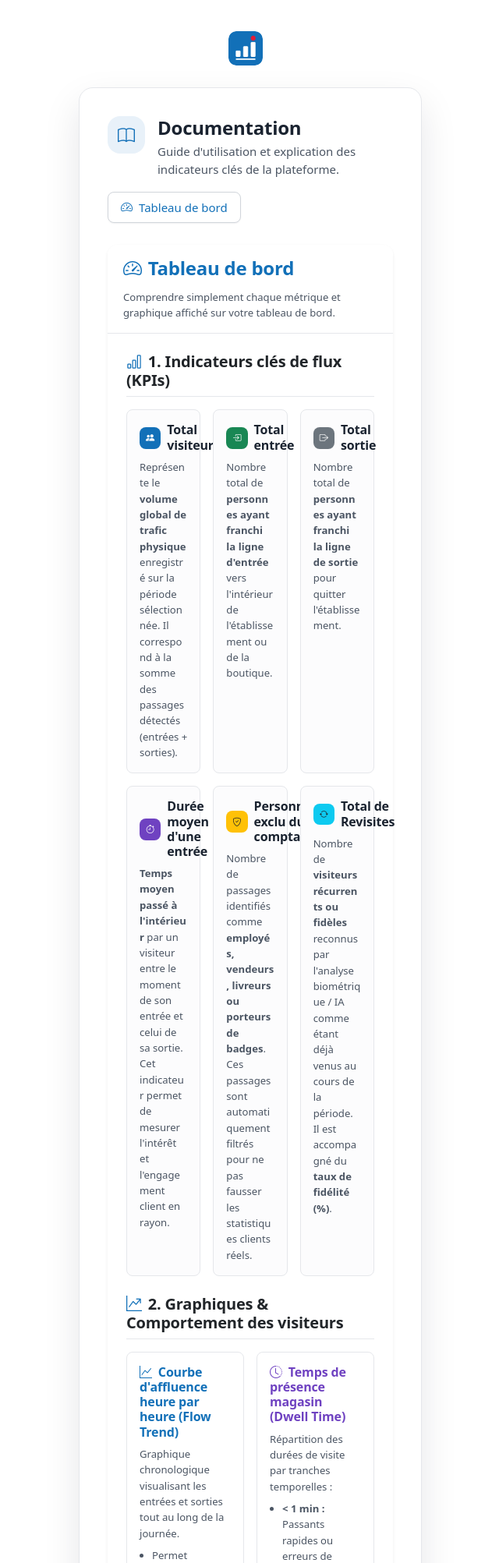
After one commit to biggedobackup/ika-camera-comptage-de-visite-, a Python web app: template app/templates/documentation/index.html in a window 1280 px wide. The commit adds this page. Shown: the top 2005 px of the page at 78% size, without its empty margins (319-959 px from the left). Run offline with Jinja, Linux system fonts and the light colour scheme; the template is opened without the code that fills it, so the values that code supplies are empty; some libraries are stand-ins or nearby versions.

Commit message:
feat: ajout de la page documentation avec explication du tableau de bord et intégration menu

```diff
--- /dev/null
+++ b/app/documentation/__init__.py
@@ -0,0 +1 @@
+"""Module documentation."""
--- a/app/main.py
+++ b/app/main.py
@@ -21,6 +21,7 @@ from app.historique.routes import router as historique_router
 from app.rapports.routes import router as rapports_router
 from app.tableau_de_bord.routes import router as tableau_de_bord_router
 from app.utilisateur.routes import router as utilisateur_router
+from app.documentation.routes import router as documentation_router
 
 
 def configurer_journalisation() -> None:
@@ -89,6 +90,7 @@ app.include_router(utilisateur_router, dependencies=protection_csrf)
 app.include_router(historique_router, dependencies=protection_csrf)
 app.include_router(camera_ui_router, dependencies=protection_csrf)
 app.include_router(rapports_router, dependencies=protection_csrf)
+app.include_router(documentation_router, dependencies=protection_csrf)
 
 
 @app.get("/", include_in_schema=False)
--- a/app/templates/composants/menu.html
+++ b/app/templates/composants/menu.html
@@ -128,7 +128,7 @@
           </a>
         </li>
         <li>
-          <a class="menu-lien{% if request.url.path == '/docs' %} active{% endif %}" href="/docs" target="_blank">
+          <a class="menu-lien{% if request.url.path == '/documentation' %} active{% endif %}" href="/documentation"{% if request.url.path == '/documentation' %} aria-current="page"{% endif %}>
             <i class="bi bi-book" aria-hidden="true"></i><span>Documentation</span>
           </a>
         </li>
@@ -153,7 +153,7 @@
       {"titre": "Mon compte", "liens": [
         {"url": "/profil", "libelle": "Mon profil", "icone": "bi-person-circle", "roles": None},
         {"url": "/otp/configuration", "libelle": "Double auth", "icone": "bi-shield-lock", "roles": None},
-        {"url": "/docs", "libelle": "Documentation", "icone": "bi-book", "roles": None, "target": "_blank"},
+        {"url": "/documentation", "libelle": "Documentation", "icone": "bi-book", "roles": None},
       ]},
     ] -%}
     {%- set urls = [] -%}
--- /dev/null
+++ b/app/templates/documentation/index.html
@@ -0,0 +1,208 @@
+{% extends "base.html" %}
+{% from "composants/page.html" import entete_page %}
+
+{% block titre %}Documentation - IKA COMPTEUR{% endblock %}
+
+{% block contenu %}
+{% call entete_page("Documentation", "Guide d'utilisation et explication des indicateurs clés de la plateforme.", "bi-book") %}
+  <div class="d-flex align-items-center gap-2">
+    <a class="btn btn-outline-primary" href="/tableau-de-bord"><i class="bi bi-speedometer2"></i><span>Tableau de bord</span></a>
+  </div>
+{% endcall %}
+
+<div class="row g-4">
+  <div class="col-lg-12">
+    <!-- Section Tableau de bord -->
+    <div class="card border-0 shadow-sm mb-4">
+      <div class="card-header bg-white py-3 border-bottom">
+        <h3 class="card-title h4 mb-0 fw-bold text-primary">
+          <i class="bi bi-speedometer2 me-2"></i>Tableau de bord
+        </h3>
+        <p class="text-muted small mb-0 mt-1">
+          Comprendre simplement chaque métrique et graphique affiché sur votre tableau de bord.
+        </p>
+      </div>
+      <div class="card-body p-4">
+
+        <!-- 1. Les 6 indicateurs clés (KPIs) -->
+        <h4 class="h5 fw-bold text-dark mb-3 pb-2 border-bottom">
+          <i class="bi bi-bar-chart me-2 text-primary"></i>1. Indicateurs clés de flux (KPIs)
+        </h4>
+
+        <div class="row g-3 mb-4">
+          <!-- Total visiteurs -->
+          <div class="col-md-6 col-lg-4">
+            <div class="p-3 border rounded h-100 bg-light-subtle">
+              <div class="d-flex align-items-center mb-2">
+                <span class="badge bg-primary me-2 p-2"><i class="bi bi-people-fill"></i></span>
+                <h5 class="h6 mb-0 fw-bold">Total visiteurs</h5>
+              </div>
+              <p class="small text-muted mb-0">
+                Représente le <strong>volume global de trafic physique</strong> enregistré sur la période sélectionnée. Il correspond à la somme des passages détectés (entrées + sorties).
+              </p>
+            </div>
+          </div>
+
+          <!-- Total entrée -->
+          <div class="col-md-6 col-lg-4">
+            <div class="p-3 border rounded h-100 bg-light-subtle">
+              <div class="d-flex align-items-center mb-2">
+                <span class="badge bg-success me-2 p-2"><i class="bi bi-box-arrow-in-right"></i></span>
+                <h5 class="h6 mb-0 fw-bold">Total entrée</h5>
+              </div>
+              <p class="small text-muted mb-0">
+                Nombre total de <strong>personnes ayant franchi la ligne d'entrée</strong> vers l'intérieur de l'établissement ou de la boutique.
+              </p>
+            </div>
+          </div>
+
+          <!-- Total sortie -->
+          <div class="col-md-6 col-lg-4">
+            <div class="p-3 border rounded h-100 bg-light-subtle">
+              <div class="d-flex align-items-center mb-2">
+                <span class="badge bg-secondary me-2 p-2"><i class="bi bi-box-arrow-right"></i></span>
+                <h5 class="h6 mb-0 fw-bold">Total sortie</h5>
+              </div>
+              <p class="small text-muted mb-0">
+                Nombre total de <strong>personnes ayant franchi la ligne de sortie</strong> pour quitter l'établissement.
+              </p>
+            </div>
+          </div>
+
+          <!-- Durée moyen d'une entrée -->
+          <div class="col-md-6 col-lg-4">
+            <div class="p-3 border rounded h-100 bg-light-subtle">
+              <div class="d-flex align-items-center mb-2">
+                <span class="badge bg-purple text-white me-2 p-2" style="background-color: #6f42c1;"><i class="bi bi-stopwatch"></i></span>
+                <h5 class="h6 mb-0 fw-bold">Durée moyen d'une entrée</h5>
+              </div>
+              <p class="small text-muted mb-0">
+                <strong>Temps moyen passé à l'intérieur</strong> par un visiteur entre le moment de son entrée et celui de sa sortie. Cet indicateur permet de mesurer l'intérêt et l'engagement client en rayon.
+              </p>
+            </div>
+          </div>
+
+          <!-- Personnel exclu du comptage -->
+          <div class="col-md-6 col-lg-4">
+            <div class="p-3 border rounded h-100 bg-light-subtle">
+              <div class="d-flex align-items-center mb-2">
+                <span class="badge bg-warning text-dark me-2 p-2"><i class="bi bi-shield-check"></i></span>
+                <h5 class="h6 mb-0 fw-bold">Personnel exclu du comptage</h5>
+              </div>
+              <p class="small text-muted mb-0">
+                Nombre de passages identifiés comme <strong>employés, vendeurs, livreurs ou porteurs de badges</strong>. Ces passages sont automatiquement filtrés pour ne pas fausser les statistiques clients réels.
+              </p>
+            </div>
+          </div>
+
+          <!-- Total de Revisites -->
+          <div class="col-md-6 col-lg-4">
+            <div class="p-3 border rounded h-100 bg-light-subtle">
+              <div class="d-flex align-items-center mb-2">
+                <span class="badge bg-info text-dark me-2 p-2"><i class="bi bi-arrow-repeat"></i></span>
+                <h5 class="h6 mb-0 fw-bold">Total de Revisites</h5>
+              </div>
+              <p class="small text-muted mb-0">
+                Nombre de <strong>visiteurs récurrents ou fidèles</strong> reconnus par l'analyse biométrique / IA comme étant déjà venus au cours de la période. Il est accompagné du <strong>taux de fidélité (%)</strong>.
+              </p>
+            </div>
+          </div>
+        </div>
+
+        <!-- 2. Graphiques et Analyses détaillées -->
+        <h4 class="h5 fw-bold text-dark mb-3 pb-2 border-bottom">
+          <i class="bi bi-graph-up-arrow me-2 text-primary"></i>2. Graphiques & Comportement des visiteurs
+        </h4>
+
+        <div class="row g-3 mb-4">
+          <!-- Flow Trend -->
+          <div class="col-md-6">
+            <div class="p-3 border rounded h-100">
+              <h5 class="h6 fw-bold text-primary mb-2">
+                <i class="bi bi-graph-up me-1"></i> Courbe d'affluence heure par heure (Flow Trend)
+              </h5>
+              <p class="small text-muted mb-2">
+                Graphique chronologique visualisant les entrées et sorties tout au long de la journée.
+              </p>
+              <ul class="small text-muted ps-3 mb-0">
+                <li>Permet d'identifier instantanément les <strong>heures de pointe (pics d'affluence)</strong> et les périodes creuses.</li>
+                <li>Facilite l'optimisation des plannings d'équipes et l'ouverture des caisses.</li>
+              </ul>
+            </div>
+          </div>
+
+          <!-- Temps de présence magasin -->
+          <div class="col-md-6">
+            <div class="p-3 border rounded h-100">
+              <h5 class="h6 fw-bold text-purple mb-2" style="color: #6f42c1;">
+                <i class="bi bi-clock-history me-1"></i> Temps de présence magasin (Dwell Time)
+              </h5>
+              <p class="small text-muted mb-2">
+                Répartition des durées de visite par tranches temporelles :
+              </p>
+              <ul class="small text-muted ps-3 mb-0">
+                <li><strong>&lt; 1 min :</strong> Passants rapides ou erreurs de direction.</li>
+                <li><strong>1 à 5 min :</strong> Visites express ou achats ciblés.</li>
+                <li><strong>5 à 15 min :</strong> Visites d'achat actives et recherche de produits.</li>
+                <li><strong>&gt; 15 min :</strong> Immersion longue en magasin, fort potentiel panier.</li>
+              </ul>
+            </div>
+          </div>
+
+          <!-- Répartition par genre -->
+          <div class="col-md-6">
+            <div class="p-3 border rounded h-100">
+              <h5 class="h6 fw-bold text-info mb-2">
+                <i class="bi bi-gender-ambiguous me-1"></i> Profil Démographique : Genre (Hommes / Femmes)
+              </h5>
+              <p class="small text-muted mb-0">
+                Pourcentage d'hommes et de femmes détecté automatiquement par les capteurs stéréoscopiques 3D et les algorithmes de reconnaissance faciale/corporelle à l'entrée.
+              </p>
+            </div>
+          </div>
+
+          <!-- Tranches d'âge -->
+          <div class="col-md-6">
+            <div class="p-3 border rounded h-100">
+              <h5 class="h6 fw-bold text-warning mb-2">
+                <i class="bi bi-pie-chart me-1"></i> Profil Démographique : Tranches d'âge
+              </h5>
+              <p class="small text-muted mb-0">
+                Classification par tranche d'âge estimée (&lt;18, 18-24, 25-34, 35-44, 45-54, 55+) afin de mieux comprendre le public qui fréquente vos magasins et d'adapter vos offres.
+              </p>
+            </div>
+          </div>
+        </div>
+
+        <!-- 3. Comparatifs et État du réseau -->
+        <h4 class="h5 fw-bold text-dark mb-3 pb-2 border-bottom">
+          <i class="bi bi-sliders me-2 text-primary"></i>3. Filtres et Comparatifs
+        </h4>
+
+        <div class="row g-3">
+          <!-- Filtres de date et caméra -->
+          <div class="col-md-6">
+            <div class="p-3 border rounded h-100 bg-light-subtle">
+              <h5 class="h6 fw-bold text-dark mb-2"><i class="bi bi-funnel me-1 text-primary"></i> Filtres d'intervalle et de caméra</h5>
+              <p class="small text-muted mb-0">
+                Par défaut, le tableau de bord affiche les <strong>données d'aujourd'hui</strong> pour <strong>toutes les caméras</strong>. Vous pouvez choisir un intervalle de dates personnalisé (date début / date fin) et filtrer sur une caméra spécifique pour analyser une entrée précise.
+              </p>
+            </div>
+          </div>
+
+          <!-- Comparatifs temporels -->
+          <div class="col-md-6">
+            <div class="p-3 border rounded h-100 bg-light-subtle">
+              <h5 class="h6 fw-bold text-dark mb-2"><i class="bi bi-calendar3 me-1 text-primary"></i> Comparatifs temporels</h5>
+              <p class="small text-muted mb-0">
+                Compare les données de la période en cours avec celles du <strong>jour précédent (J-1)</strong>, de la <strong>semaine précédente (J-7)</strong> et du <strong>mois précédent (M-1)</strong> pour mesurer la tendance de fréquentation en pourcentage (+/- %).
+              </p>
+            </div>
+          </div>
+        </div>
+
+      </div>
+    </div>
+  </div>
+</div>
+{% endblock %}
```
Also changed, not shown: app/documentation/routes.py (added, +21 -0 lines), tests/test_documentation.py (added, +29 -0 lines).
